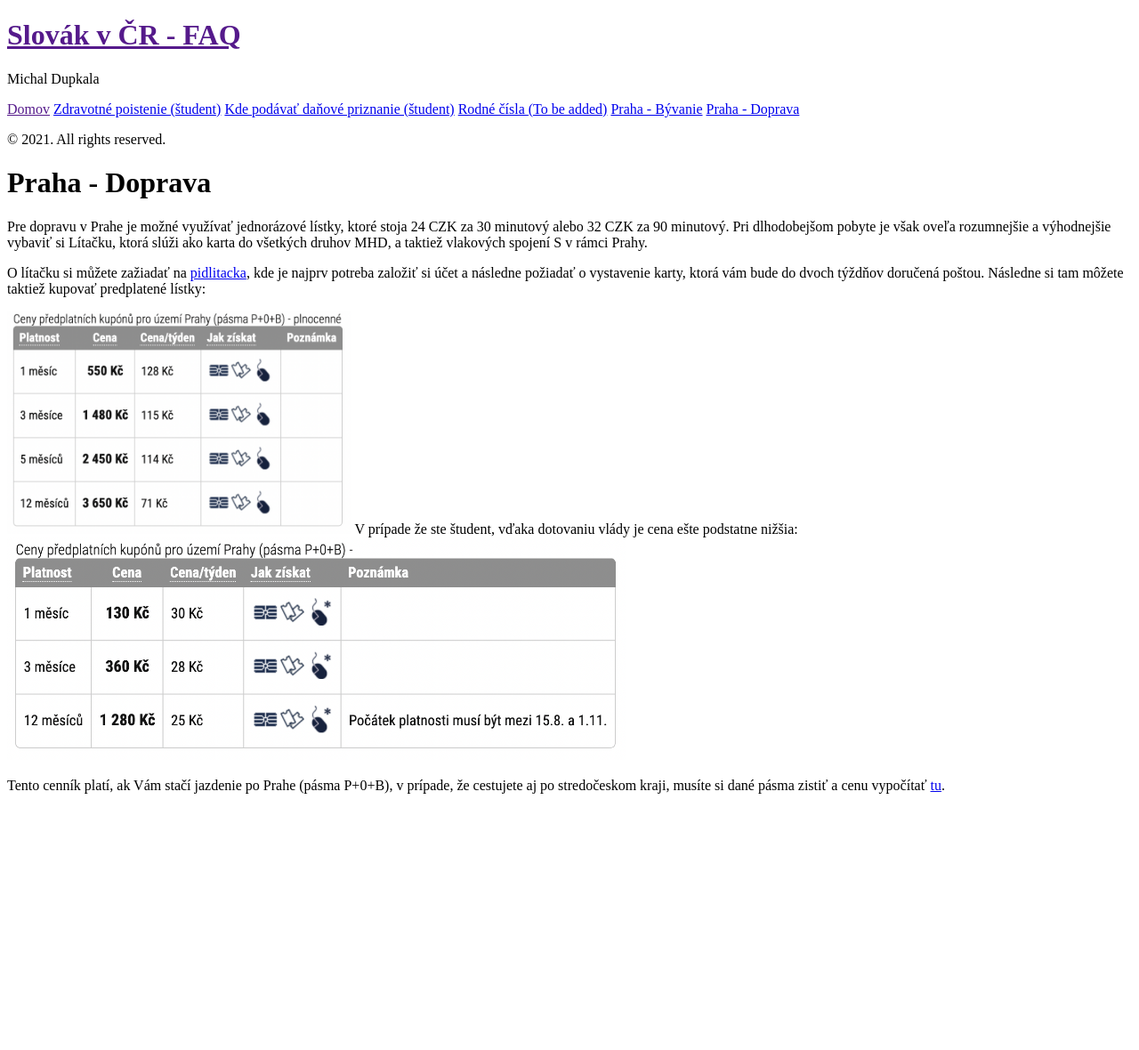
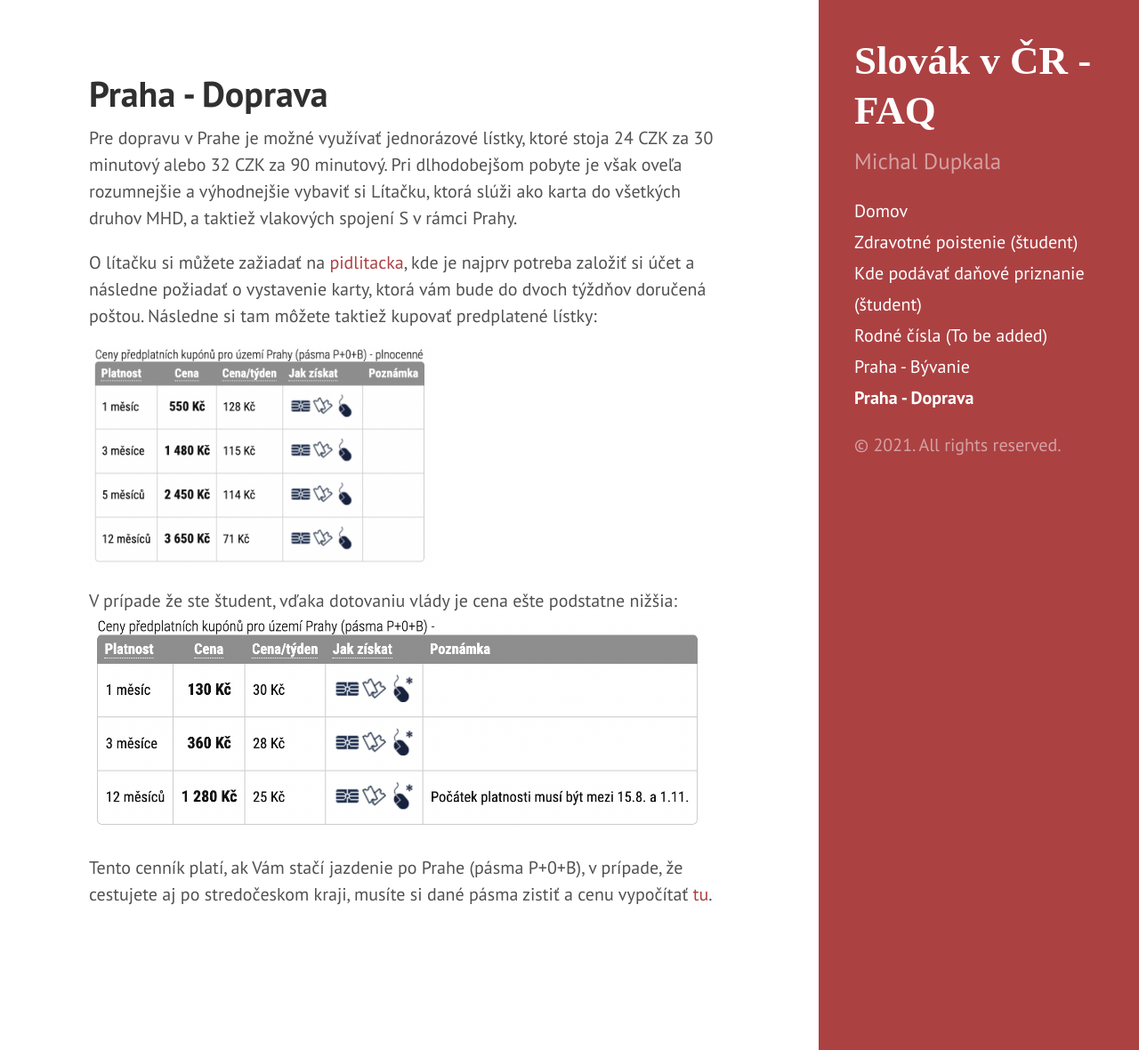
Before and after one commit to mdupdevelop/mdupdevelop.github.io, a Jekyll site: the page built from docs/P_Doprava.md, in a window 1280 px wide and 1180 px high. Shown: the whole window at 89% size. Built offline with Jekyll 4.4.1, drawn with Linux system fonts in a browser that asks for light colours.

Commit message:
PublicCss

```diff
--- a/docs/_includes/head.html
+++ b/docs/_includes/head.html
@@ -15,14 +15,14 @@
   </title>
 
   <!-- CSS -->
-  <link rel="stylesheet" href="{{ site.baseurl }}public/css/poole.css">
-  <link rel="stylesheet" href="{{ site.baseurl }}public/css/syntax.css">
-  <link rel="stylesheet" href="{{ site.baseurl }}public/css/hyde.css">
-  <link rel="stylesheet" href="http://fonts.googleapis.com/css?family=PT+Sans:400,400italic,700|Abril+Fatface">
+  <link rel="stylesheet" href="/public/css/poole.css">
+  <link rel="stylesheet" href="/public/css/syntax.css">
+  <link rel="stylesheet" href="/public/css/hyde.css">
+  <link rel="stylesheet" href="https://fonts.googleapis.com/css?family=PT+Sans:400,400italic,700|Abril+Fatface">
 
   <!-- Icons -->
-  <link rel="apple-touch-icon-precomposed" sizes="144x144" href="{{ site.baseurl }}public/apple-touch-icon-144-precomposed.png">
-                                 <link rel="shortcut icon" href="{{ site.baseurl }}public/favicon.ico">
+  <link rel="apple-touch-icon-precomposed" sizes="144x144" href="/public/apple-touch-icon-144-precomposed.png">
+                                 <link rel="shortcut icon" href="/public/favicon.ico">
 
   <!-- RSS -->
   <link rel="alternate" type="application/rss+xml" title="RSS" href="/atom.xml">
```
Also changed, not shown: 6 other files.
